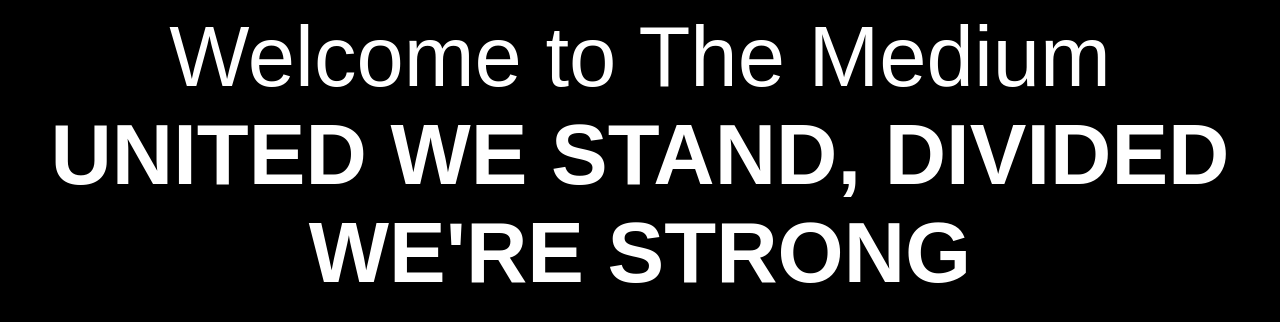
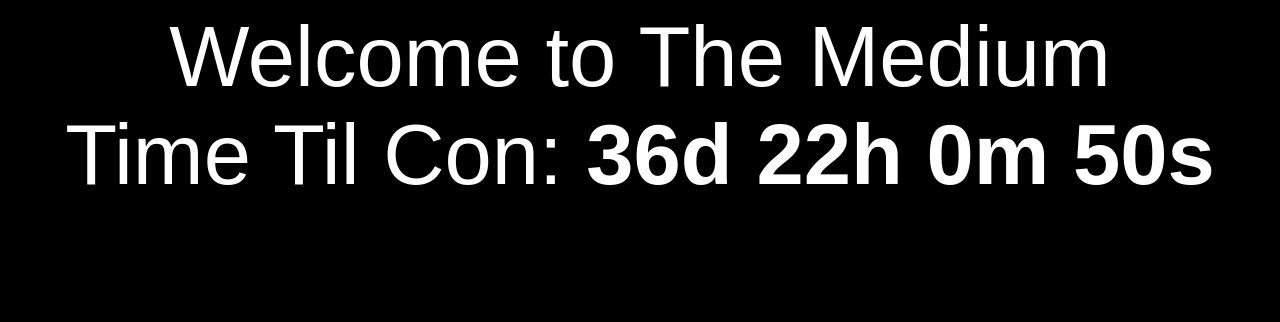
Before and after one commit to ChrisChrome/chrischrome.github.io, a plain HTML site: page ticker.html in a window 1280 px wide. Drawn offline with nearby package versions, Linux system fonts and the light colour scheme.

Commit message:
Update ticker.html
Added countdown til con

```diff
--- a/ticker.html
+++ b/ticker.html
@@ -45,6 +45,31 @@
             return true
         }
     </script>
+
+    <script>
+        //Countdown Timer
+        var countDownDate = new Date("May 24, 2020 00:00:00").getTime();
+        var countdownInterval = setInterval(() => {
+            var now = new Date().getTime();
+            var timeleft = countDownDate - now;
+
+            // Calculating the days, hours, minutes and seconds left
+            var days = Math.floor(timeleft / (1000 * 60 * 60 * 24));
+            var hours = Math.floor((timeleft % (1000 * 60 * 60 * 24)) / (1000 * 60 * 60));
+            var minutes = Math.floor((timeleft % (1000 * 60 * 60)) / (1000 * 60));
+            var seconds = Math.floor((timeleft % (1000 * 60)) / 1000);
+
+            // Result is output to the specific element
+            timeFormatted = `${days}d ${hours}h ${minutes}m ${seconds}s`
+            $("#timer").html(timeFormatted)
+            // Display the message when countdown is over
+            if (timeleft < 0) {
+                clearInterval(countdownInterval);
+                $("#timer").html("NOW!!!")
+            }
+        }, 500);
+        //End Countdown!
+    </script>
 </head>
 
 <body id="body">
@@ -53,7 +78,7 @@
     </center>
     <!-- direction="left" scrollamount="30" behavior="scroll"-->
     <center>
-        <p id="announcementText"><b>UNITED WE STAND, DIVIDED WE'RE STRONG</b></p>
+        <p id="announcementText">Time Til Con: <b id="timer">Loading...</b></p>
     </center>
 </body>
 
```
